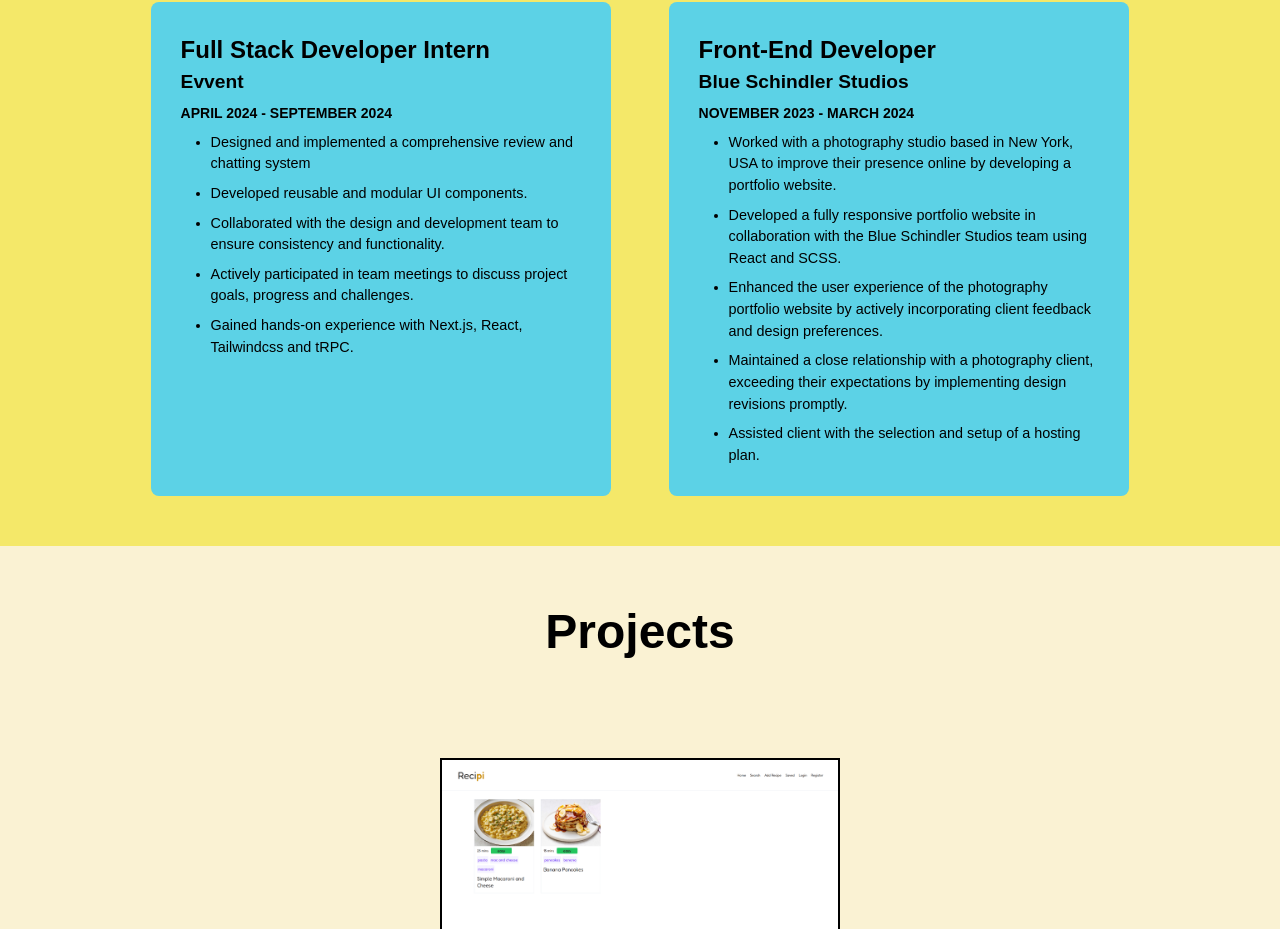
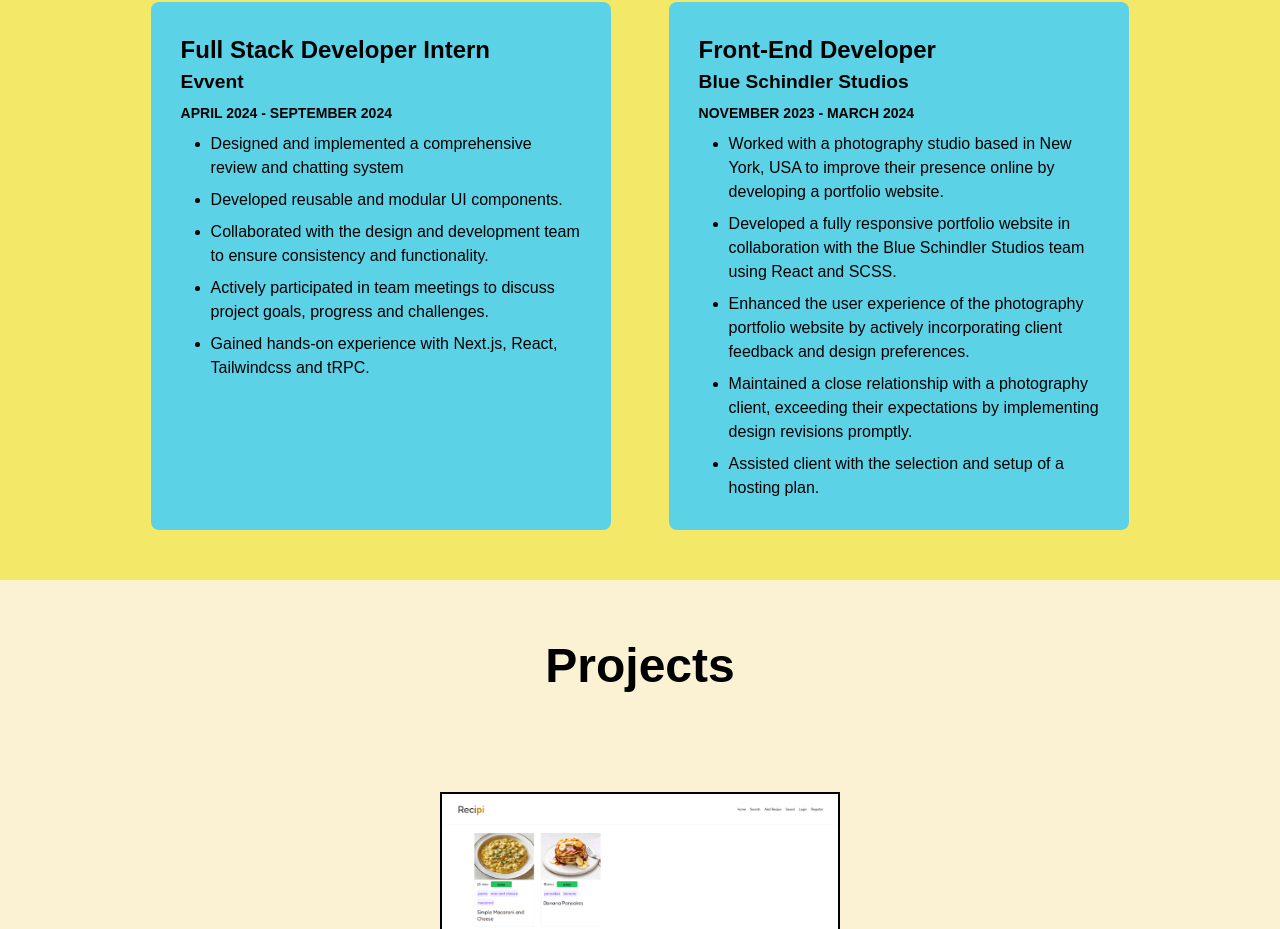
Before and after one commit to ajdinhusetovic/ajdinhusetovic.github.io, a React (Vite) app: page / in a window 1280 px wide. Shown: the part 1898-2827 px from the top of the page. Built offline with nearby package versions, Linux system fonts and the light colour scheme; a web font is replaced by a local one.

Commit message:
fix font size for desktop

```diff
--- a/src/components/experience/experience.scss
+++ b/src/components/experience/experience.scss
@@ -83,6 +83,10 @@
         width: 45%;
         // margin: 0 auto 0 0;
         padding: 30px;
+
+        ul {
+          font-size: 1rem;
+        }
       }
     }
   }
```
